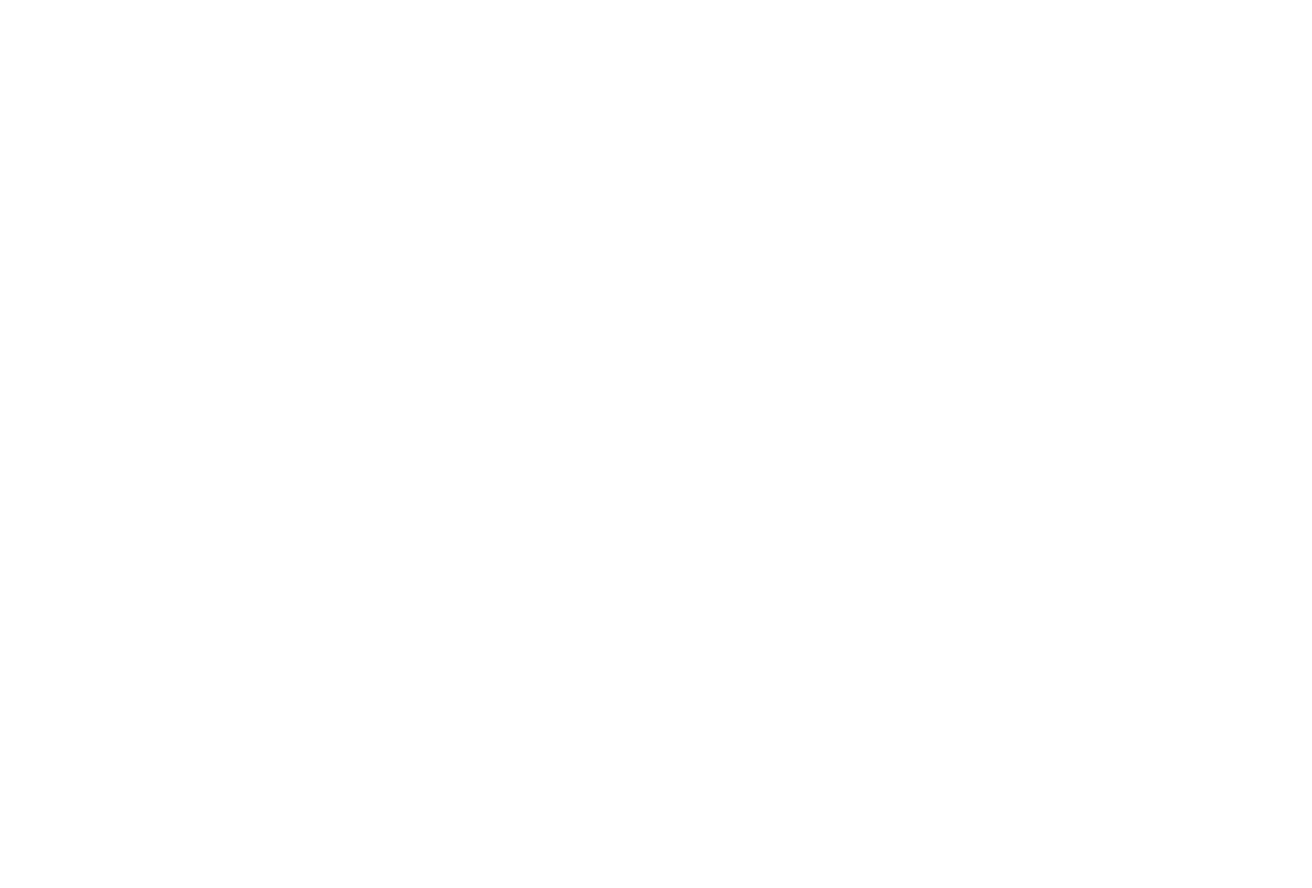
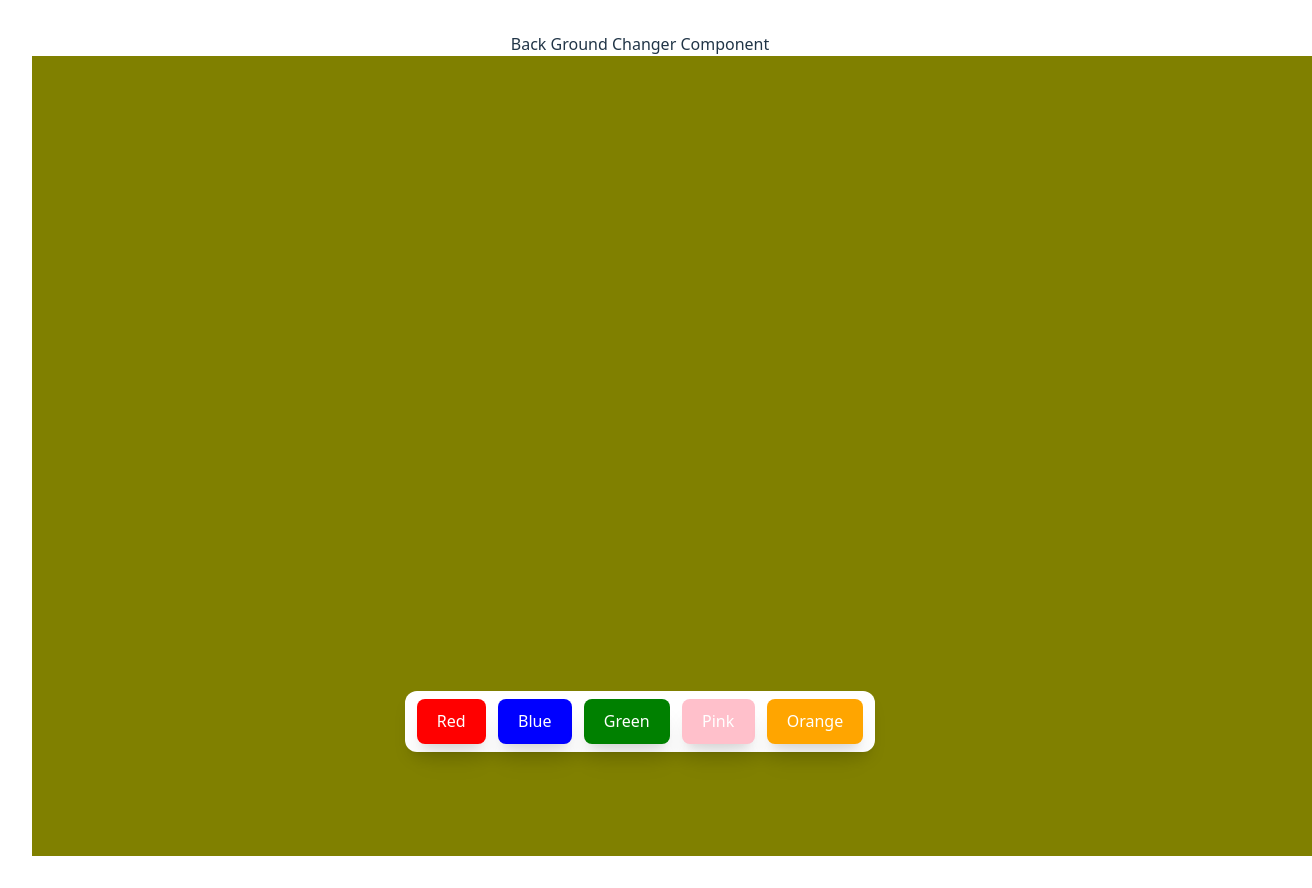
Before and after one commit to amanvyas12/react-projects, a React (Vite) app: page /bgchanger-component in a window 1280 px wide. Before the commit this address had no page. Shown: the whole page, 1312 px wide, since content can reach past the window. Before the commit the page ends 800 px from the top, so only its background shows below. Built offline with nearby package versions, Linux system fonts and the light colour scheme.

Commit message:
Background color change project | component added

```diff
--- a/src/App.jsx
+++ b/src/App.jsx
@@ -4,6 +4,7 @@
 import CTA from "./components/useState/CTA/Cta";
 import UseState from "./components/useState/useStateComponent/UseState";
 import Tailwind from './components/useState/Tailwind-Props/Tailwind';
+import BgChanger from './components/useState/BgChanger/BgChanger';
 
 function App() {
   return (
@@ -13,6 +14,7 @@
           <Route path="/" element={<CTA />} />
           <Route path="/use-state-component" element={<UseState />} />
           <Route path="/tailwind-component" element={<Tailwind />} />
+          <Route path="/bgchanger-component" element={<BgChanger />} />
         </Routes>
       </Router>
     </>
--- /dev/null
+++ b/src/components/useState/BgChanger/BgChanger.jsx
@@ -0,0 +1,25 @@
+import './BgChanger.css';
+import { useState } from 'react';
+
+function BgChanger() {
+
+    const [color, setColor] = useState("olive");
+    return (
+        <>
+            <h2>Back Ground Changer Component</h2>
+            <div className='w-screen h-screen duration-200' style={{ backgroundColor: color }}>
+                <div className='fixed flex flex-wrap justify-center bottom-12 inset-x-0 px-2'>
+                    <div className='flex flex-wrap justify-center gap-3 shadow-lg bg-white px-3 py-2 rounded-xl'>
+                        <button className='outline-none px-4 py-1 rounded-full text-white shadow-xl' style={{backgroundColor: 'red'}} onClick={() => setColor("red")}>Red</button>
+                        <button className='outline-none px-4 py-1 rounded-full text-white shadow-xl' style={{backgroundColor: 'blue'}} onClick={() => setColor("blue")}>Blue</button>
+                        <button className='outline-none px-4 py-1 rounded-full text-white shadow-xl' style={{backgroundColor: 'green'}} onClick={() => setColor("green")}>Green</button>
+                        <button className='outline-none px-4 py-1 rounded-full text-white shadow-xl' style={{backgroundColor: 'pink'}} onClick={() => setColor("pink")}>Pink</button>
+                        <button className='outline-none px-4 py-1 rounded-full text-white shadow-xl' style={{backgroundColor: 'orange'}} onClick={() => setColor("orange")}>Orange</button>
+                    </div>
+                </div>
+            </div>
+        </>
+    );
+}
+
+export default BgChanger;
--- a/src/components/useState/CTA/Cta.jsx
+++ b/src/components/useState/CTA/Cta.jsx
@@ -6,8 +6,16 @@
 
   return (
     <>
-      <button onClick={() => navigate('/use-state-component')}>Call Use State Component</button>
-      <button onClick={() => navigate('/tailwind-component')}>Tailwind Component</button>
+
+      <ul className='list-decimal'>
+        <li className='mb-2'><button onClick={() => navigate('/use-state-component')}>Call Use State Component</button></li>
+        <li className='mb-2'> <button onClick={() => navigate('/tailwind-component')}>Tailwind Component</button></li>
+        <li className='mb-2'><button onClick={() => navigate('/bgchanger-component')}>BG Changer Component</button></li>
+      </ul>
+
+
+
+
     </>
   );
 }
```
Also changed, not shown: src/components/useState/BgChanger/BgChanger.css (added).
